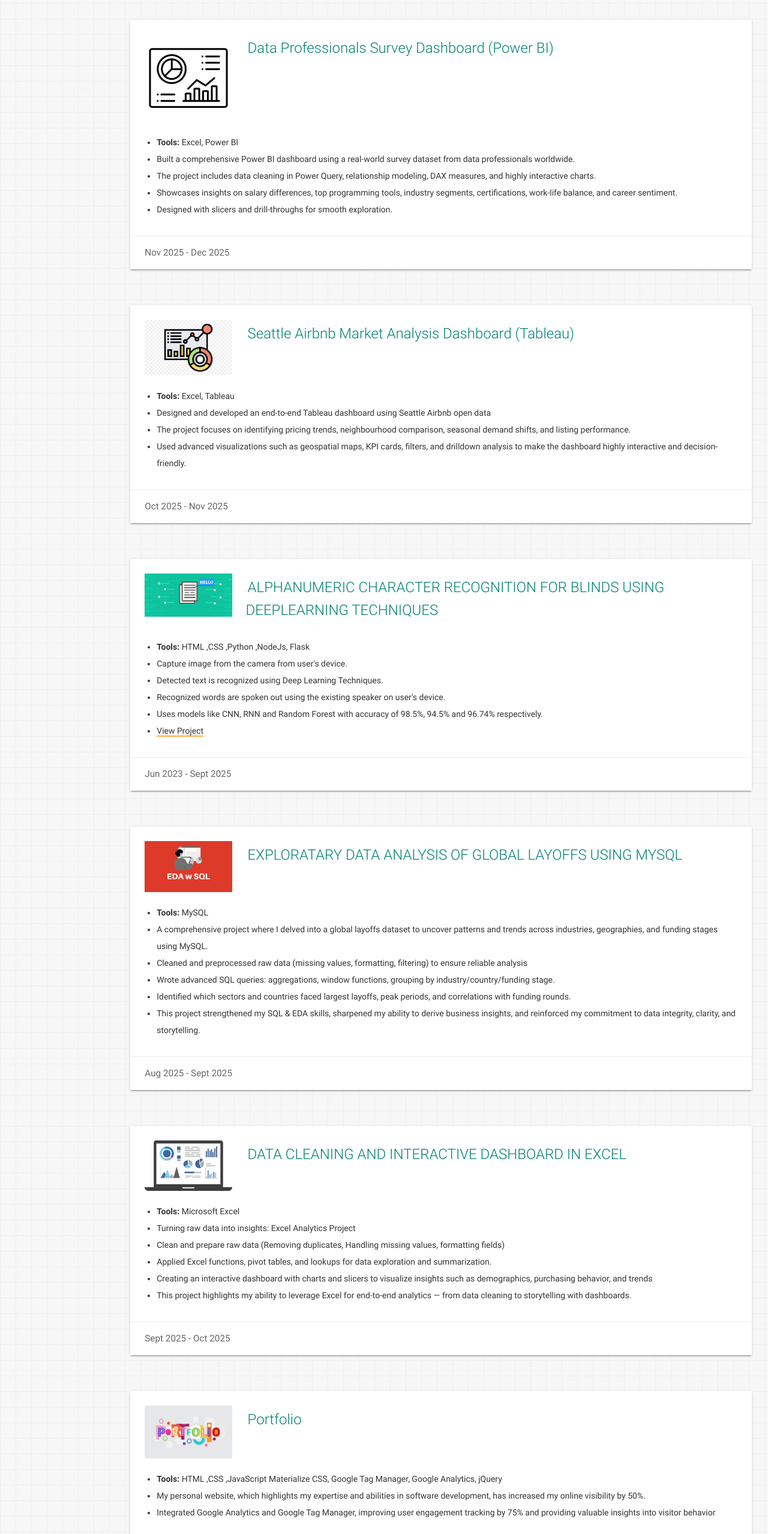
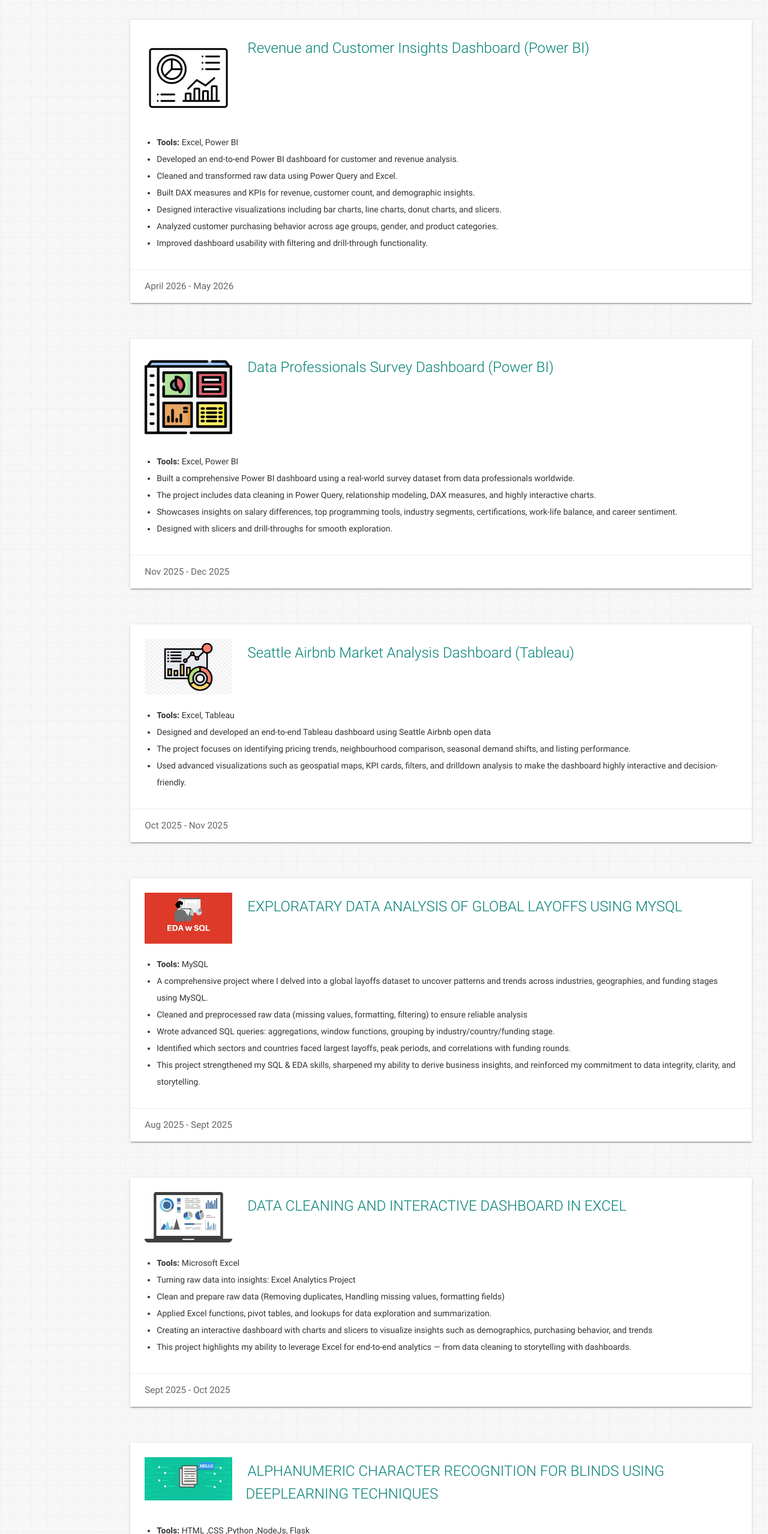
Before and after one commit to Shravan-Somanna/Portfolio, a website: page index.html in a window 1280 px wide. Shown: the part 2049-4606 px from the top of the page at 60% size. Drawn offline with nearby package versions, Linux system fonts and the light colour scheme.

Commit message:
major Update index.html

```diff
--- a/index.html
+++ b/index.html
@@ -226,13 +226,46 @@ Actively seeking an entry-level Data Analyst role where I can apply analytical t
   <h3 class="page-title white-text teal">Projects</h3>
   <div class="container">
 
-<!-- First project -->
+ <!-- First I project -->
       <div class="card">
         <div class="card-content">
         <div class="row">
           <div class="col s12 m2">
             <img alt=" "
             src="assets/img/Project_image_animated/Dash1.jpg" class="responsive-img center-block" />
+            </div>
+
+            <div class="col s12 m10">
+              <p>
+                <span class="card-title"><a href="" target="_blank"
+                  class="teal-text hoverline" style="text-decoration: none";>Revenue and Customer Insights Dashboard (Power BI)</a></span>
+              </p>
+
+            </div>
+            </div>
+                <ul>
+                  <li><b>Tools:</b> Excel, Power BI</li>
+                <li>Developed an end-to-end Power BI dashboard for customer and revenue analysis.</li>
+                <li>Cleaned and transformed raw data using Power Query and Excel.</li>
+                <li>Built DAX measures and KPIs for revenue, customer count, and demographic insights.</li>
+                <li>Designed interactive visualizations including bar charts, line charts, donut charts, and slicers.</li>
+                <li>Analyzed customer purchasing behavior across age groups, gender, and product categories.</li>
+                <li>Improved dashboard usability with filtering and drill-through functionality.</li>
+                </ul>
+        </div>
+          <div class="card-action">
+            <span>April 2026 - May 2026 </span>
+          </div>
+
+       </div>
+
+<!--  II project -->
+      <div class="card">
+        <div class="card-content">
+        <div class="row">
+          <div class="col s12 m2">
+            <img alt=" "
+            src="assets/img/Project_image_animated/Dash3.jpg" class="responsive-img center-block" />
             </div>
 
             <div class="col s12 m10">
@@ -258,7 +291,7 @@ Actively seeking an entry-level Data Analyst role where I can apply analytical t
 
        </div>
 
-    <!-- II project -->
+    <!-- III project -->
       <div class="card">
         <div class="card-content">
         <div class="row">
@@ -287,37 +320,8 @@ Actively seeking an entry-level Data Analyst role where I can apply analytical t
           </div>
           </div>
 
-          <!-- III project -->
-          <div class="card">
-            <div class="card-content">
-            <div class="row">
-              <div class="col s12 m2">
-                <img alt=" "
-                src="assets\img\Project_image_animated\ImgToTextImg.webp" class="responsive-img center-block" />
-                </div>
 
-                <div class="col s12 m10">
-                  <p>
-                    <span class="card-title"><a href="https://github.com/ShravanSomanna/Alphanumeric_character_recognition" target="_blank"
-                      class="teal-text hoverline" style="text-decoration: none";>ALPHANUMERIC CHARACTER RECOGNITION FOR BLINDS USING DEEPLEARNING TECHNIQUES</a></span>
-                  </p>
-                </div>
-                </div>
-                  <ul>
-                  <li><b>Tools:</b> HTML ,CSS ,Python ,NodeJs, Flask</li>
-                  <li>Capture image from the camera from user's device.</li>
-                  <li>Detected text is recognized using Deep Learning Techniques.</li>
-                  <li>Recognized words are spoken out using the existing speaker on user's device.</li>
-                  <li>Uses models like CNN, RNN and Random Forest with accuracy of 98.5%, 94.5% and 96.74% respectively.</li>
-                    <li><a href="https://github.com/ShravanSomanna/Alphanumeric_character_recognition" text-decoration: none;>View Project</a></li>
-                    </ul>
-              </div>
-            <div class="card-action">
-            <span>Jun 2023 - Sept 2025 </span>
-          </div>
-              </div>
-
-       <!-- Forth project -->
+       <!-- IV project -->
           <div class="card">
             <div class="card-content">
             <div class="row">
@@ -348,7 +352,7 @@ Actively seeking an entry-level Data Analyst role where I can apply analytical t
           </div>
               </div>
 
-    <!-- Fifth project -->
+    <!-- V project -->
           <div class="card">
             <div class="card-content">
             <div class="row">
@@ -379,7 +383,39 @@ Actively seeking an entry-level Data Analyst role where I can apply analytical t
           </div>
               </div>
 
-     <!-- Forth project -->
+
+          <!-- VI project -->
+
+     <div class="card">
+            <div class="card-content">
+            <div class="row">
+              <div class="col s12 m2">
+                <img alt=" "
+                src="assets\img\Project_image_animated\ImgToTextImg.webp" class="responsive-img center-block" />
+                </div>
+
+                <div class="col s12 m10">
+                  <p>
+                    <span class="card-title"><a href="https://github.com/ShravanSomanna/Alphanumeric_character_recognition" target="_blank"
+                      class="teal-text hoverline" style="text-decoration: none";>ALPHANUMERIC CHARACTER RECOGNITION FOR BLINDS USING DEEPLEARNING TECHNIQUES</a></span>
+                  </p>
+                </div>
+                </div>
+                  <ul>
+                  <li><b>Tools:</b> HTML ,CSS ,Python ,NodeJs, Flask</li>
+                  <li>Capture image from the camera from user's device.</li>
+                  <li>Detected text is recognized using Deep Learning Techniques.</li>
+                  <li>Recognized words are spoken out using the existing speaker on user's device.</li>
+                  <li>Uses models like CNN, RNN and Random Forest with accuracy of 98.5%, 94.5% and 96.74% respectively.</li>
+                    <li><a href="https://github.com/ShravanSomanna/Alphanumeric_character_recognition" text-decoration: none;>View Project</a></li>
+                    </ul>
+              </div>
+            <div class="card-action">
+            <span>Jun 2023 - Sept 2023 </span>
+          </div>
+              </div>
+
+     <!-- VII project -->
           <div class="card">
             <div class="card-content">
             <div class="row">
@@ -562,7 +598,7 @@ Actively seeking an entry-level Data Analyst role where I can apply analytical t
                 <img alt="" src="assets/img/aws.png" class="responsive-img" />AWS
               </div>&nbsp;
               <div class="col s4 m2">
-                <img alt="" src="assets/img/jupyter.jpg" class="responsive-img" />Azure
+                <img alt="" src="assets/img/azure1.jpg" class="responsive-img" />Azure
               </div>
 
 
@@ -576,7 +612,7 @@ Actively seeking an entry-level Data Analyst role where I can apply analytical t
             <h4 class="brown-text light"> Data Visualization & BI</h4>
             <div class="row text-center">
 
-              < <div class="col s4 m2">
+               <div class="col s4 m2">
                 <img alt="" src="assets\img\skills&tools\excel_logo.png" class="responsive-img" />Excel
               </div>&nbsp;
               <div class="col s4 m2">
@@ -610,12 +646,6 @@ Actively seeking an entry-level Data Analyst role where I can apply analytical t
                 <img alt="" src="assets/img/vscode.png" class="responsive-img" />Vscode
               </div>
               &nbsp;
-
-              <!-- <div class="col s4 m2">
-                <img alt="" src="assets\img\skills&tools\dsimg3.jpeg" class="responsive-img" />Data-Structures
-              </div>
-              -->
-
 
             </div>
           </div>
```
